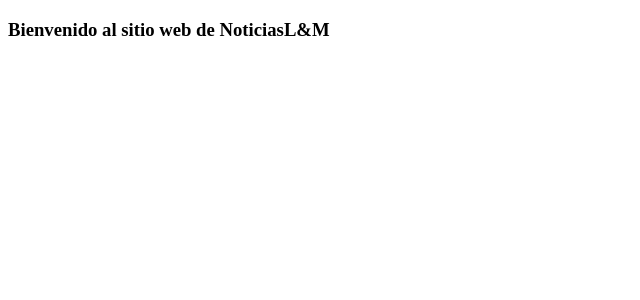
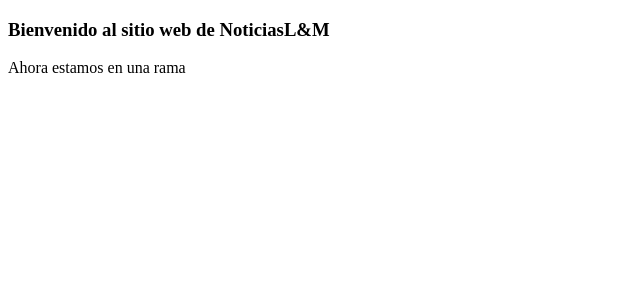
Before and after one commit to OneLean/noticiasaldiaL-M, an Angular app in the folder noticiasLM_frontend/: page / in a window 1280 px wide. Shown: the top 300 px of the page, without its empty margins (0-640 px from the left). Built offline with nearby package versions, Linux system fonts and the light colour scheme.

Commit message:
Interactuando con una rama

```diff
--- a/noticiasLM_frontend/src/app/app.component.html
+++ b/noticiasLM_frontend/src/app/app.component.html
@@ -4,6 +4,8 @@
 <!-- Toolbar -->
 <div class="toolbar" role="banner">
   <h3>Bienvenido al sitio web de NoticiasL&M</h3>
+
+  Ahora estamos en una rama
 </div>
 
 <router-outlet></router-outlet>
```
